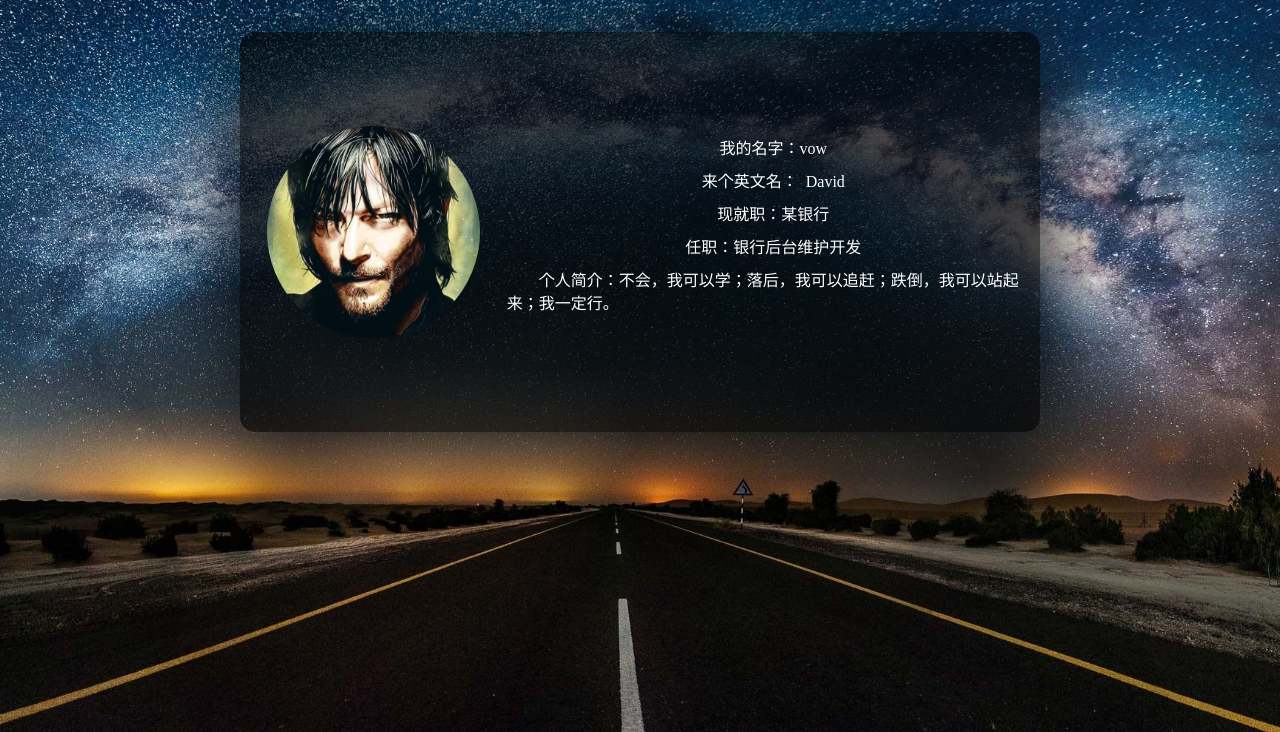
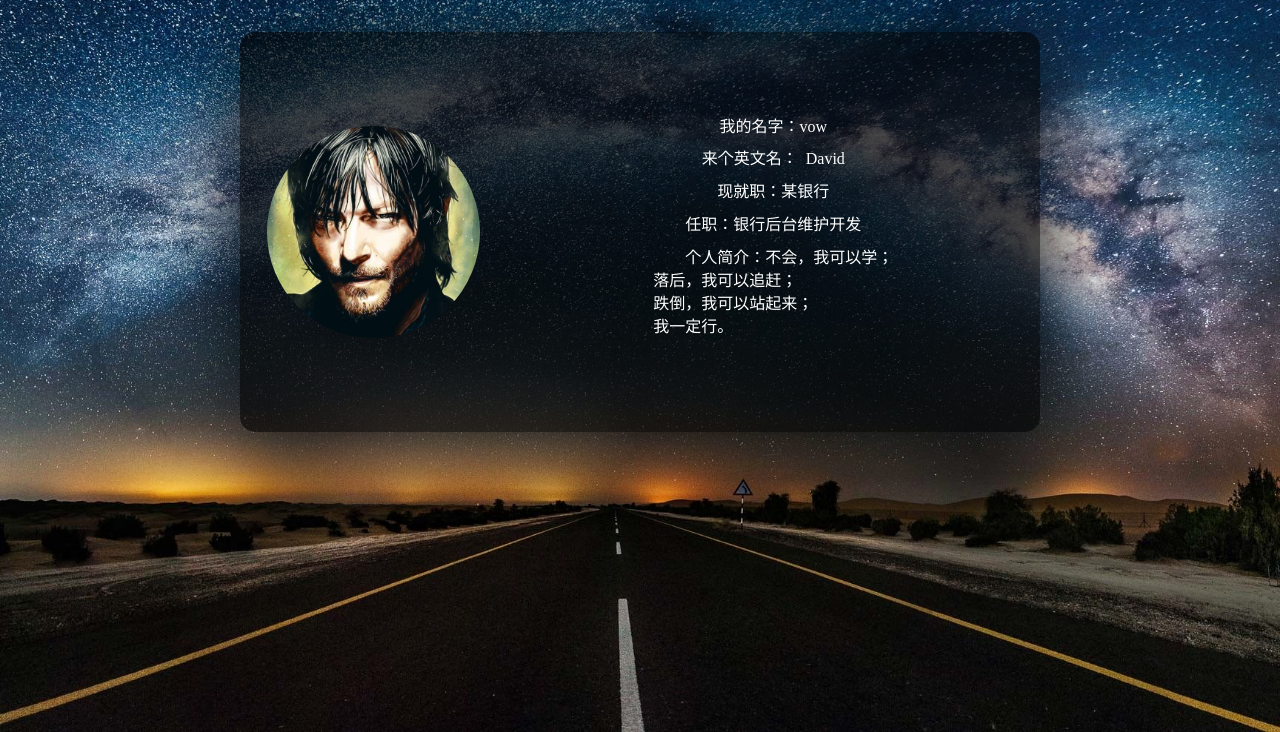
Before and after one commit to vow-bird/vow-bird, a plain HTML site: page index.html in a window 1280 px wide. Shown: the part 68-800 px from the top of the page. Drawn offline with Linux system fonts and the light colour scheme.

Commit message:
Update index.html

```diff
--- a/index.html
+++ b/index.html
@@ -36,7 +36,7 @@
 				<p>来个英文名：&nbsp;&nbsp;David</p>
 				<p>现就职：某银行</p>
 				<p>任职：银行后台维护开发</p>
-		    <p>&nbsp;&nbsp;&nbsp;&nbsp;&nbsp;&nbsp;&nbsp;&nbsp;个人简介：不会，我可以学；落后，我可以追赶；跌倒，我可以站起来；我一定行。</p>
+		    <p>&nbsp;&nbsp;&nbsp;&nbsp;&nbsp;&nbsp;&nbsp;&nbsp;个人简介：不会，我可以学；<br>落后，我可以追赶；<br>跌倒，我可以站起来；<br>我一定行。</p>
 			</div>
 		</div>
 		<div class="bottom-nav">
```
